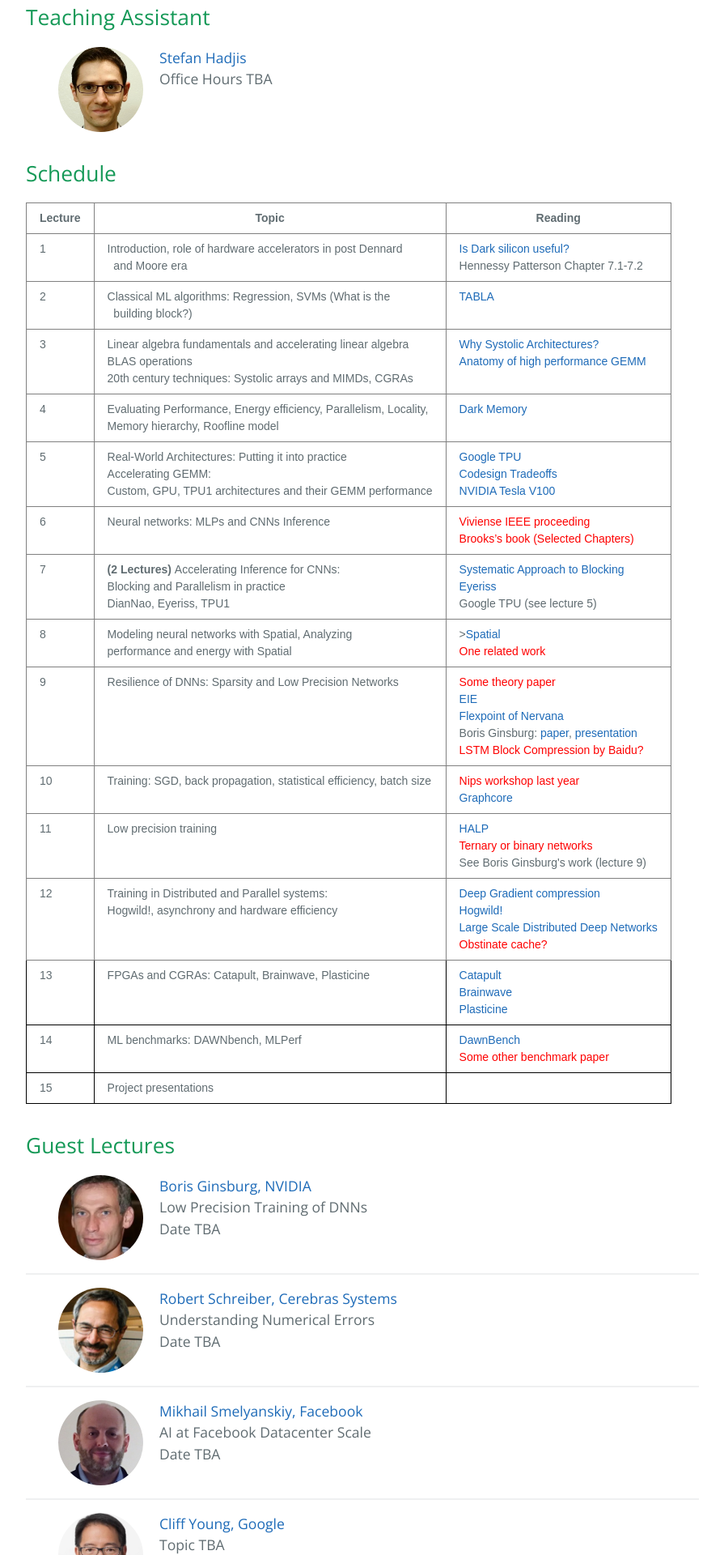
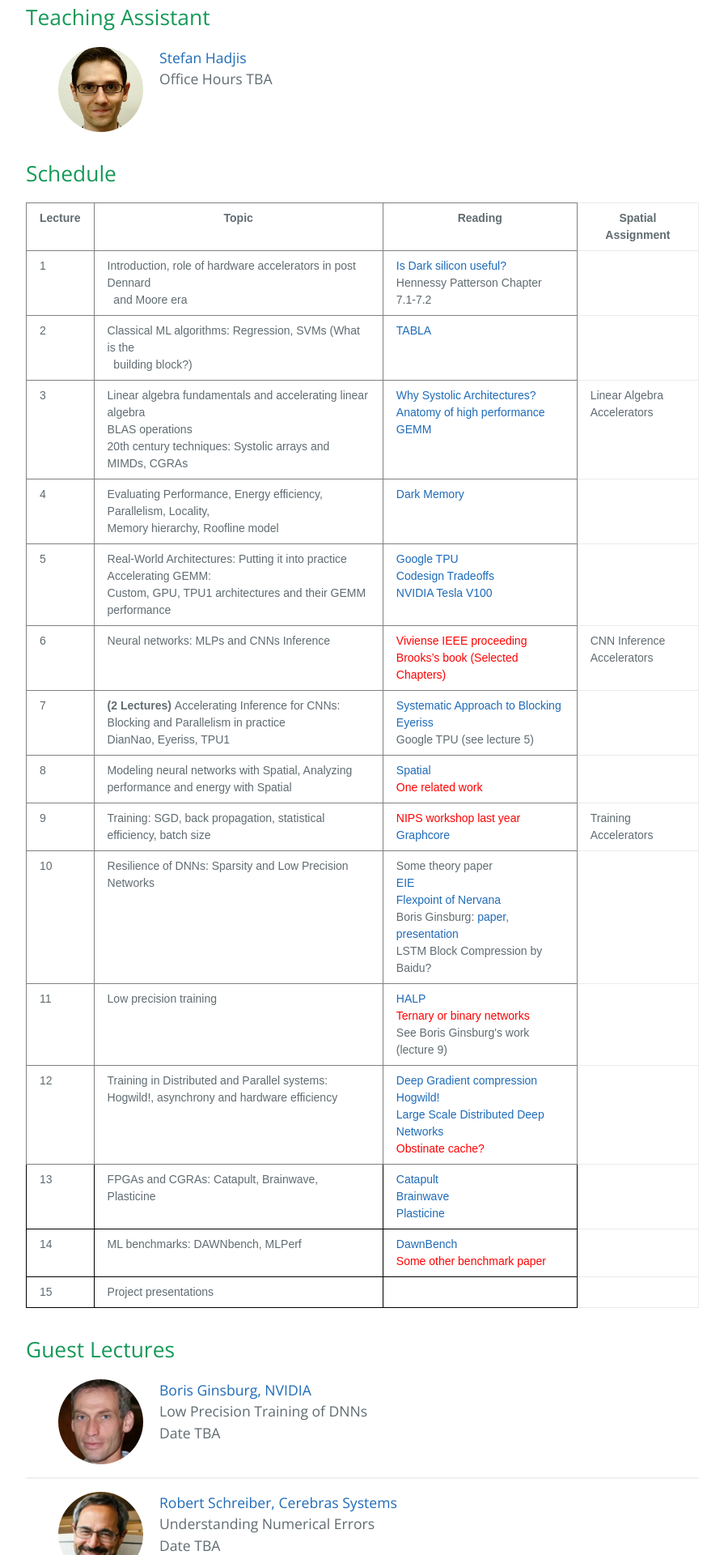
Before and after one commit to cs217/cs217.github.io, a Jekyll site: the page built from index.md, in a window 1280 px wide. Shown: the part 1252-3172 px from the top of the page at 81% size, without its empty margins (192-1087 px from the left). Built offline with Jekyll 4.4.1, drawn with Linux system fonts in a browser that asks for light colours; the repository's description, which GitHub fills in, is left out.

Commit message:
table edit

```diff
--- a/index.md
+++ b/index.md
@@ -25,87 +25,105 @@ This class meets TBA at [Gates TBD](https://campus-map.stanford.edu/?srch=Gates)
 .tg .tg-cpu2{border-color:#000000;vertical-align:top}
 .tg .tg-us36{border-color:inherit;vertical-align:top}
 .tg .tg-7btt{font-weight:bold;border-color:inherit;text-align:center;vertical-align:top}
+.tg .tg-amwm{font-weight:bold;text-align:center;vertical-align:top}
+.tg .tg-yw4l{vertical-align:top}
 </style>
 <table class="tg">
   <tr>
     <th class="tg-7btt">Lecture</th>
     <th class="tg-7btt">Topic</th>
     <th class="tg-7btt">Reading</th>
+    <th class="tg-amwm">Spatial Assignment</th>
   </tr>
   <tr>
     <td class="tg-us36">1</td>
     <td class="tg-us36">Introduction, role of hardware accelerators in post Dennard<br>&nbsp;&nbsp;and Moore era</td>
     <td class="tg-us36"><a href="https://ieeexplore.ieee.org/document/6241647/">Is Dark silicon useful?</a><br>Hennessy Patterson Chapter 7.1-7.2</td>
+    <td class="tg-yw4l"></td>
   </tr>
   <tr>
     <td class="tg-us36">2</td>
     <td class="tg-us36">Classical ML algorithms: Regression, SVMs (What is the<br>&nbsp;&nbsp;building block?)</td>
     <td class="tg-us36"><a href="https://www.cc.gatech.edu/~hadi/doc/paper/2015-tr-tabla.pdf">TABLA</a></td>
+    <td class="tg-yw4l"></td>
   </tr>
   <tr>
     <td class="tg-us36">3</td>
     <td class="tg-us36">Linear algebra fundamentals and accelerating linear algebra<br>BLAS operations<br>20th century techniques: Systolic arrays and MIMDs, CGRAs</td>
     <td class="tg-us36"><a href="http://www.eecs.harvard.edu/~htk/publication/1982-kung-why-systolic-architecture.pdf">Why Systolic Architectures?</a><br><a href="https://www.cs.utexas.edu/users/pingali/CS378/2008sp/papers/gotoPaper.pdf">Anatomy of high performance GEMM</a></td>
+    <td class="tg-yw4l">Linear Algebra<br>Accelerators</td>
   </tr>
   <tr>
     <td class="tg-us36">4</td>
     <td class="tg-us36">Evaluating Performance, Energy efficiency, Parallelism, Locality,<br>  Memory hierarchy, Roofline model </td>
     <td class="tg-us36"><a href="https://arxiv.org/abs/1602.04183">Dark Memory</a></td>
+    <td class="tg-yw4l"></td>
   </tr>
   <tr>
     <td class="tg-us36">5</td>
     <td class="tg-us36">Real-World Architectures: Putting it into practice<br>Accelerating GEMM:<br>Custom, GPU,  TPU1 architectures and their GEMM performance</td>
     <td class="tg-us36"><a href="https://arxiv.org/pdf/1704.04760.pdf">Google TPU</a><br><a href="https://ieeexplore.ieee.org/document/6212466/">Codesign Tradeoffs</a><br><a href="http://images.nvidia.com/content/volta-architecture/pdf/volta-architecture-whitepaper.pdf">NVIDIA Tesla V100</a></td>
+    <td class="tg-yw4l"></td>
   </tr>
   <tr>
     <td class="tg-us36">6</td>
     <td class="tg-us36">Neural networks: MLPs and CNNs Inference</td>
     <td class="tg-us36"><span style="color:rgb(254, 0, 0)">Viviense IEEE proceeding</span><br><span style="color:rgb(254, 0, 0)">Brooks’s book (Selected Chapters)</span></td>
+    <td class="tg-yw4l">CNN Inference<br>Accelerators</td>
   </tr>
   <tr>
     <td class="tg-us36">7</td>
     <td class="tg-us36"><span style="font-weight:bold">(2 Lectures) </span>Accelerating Inference for CNNs:<br>    Blocking and Parallelism in practice<br>    DianNao, Eyeriss, TPU1<br></td>
     <td class="tg-us36"><a href="https://arxiv.org/abs/1606.04209">Systematic Approach to Blocking</a><br><a href="https://people.csail.mit.edu/emer/papers/2016.06.isca.eyeriss_architecture.pdf">Eyeriss</a><br>Google TPU (see lecture 5)</td>
+    <td class="tg-yw4l"></td>
   </tr>
   <tr>
     <td class="tg-us36">8</td>
     <td class="tg-us36">Modeling neural networks with Spatial, Analyzing <br>  performance and energy with Spatial</td>
-    <td class="tg-us36">><a href="http://arsenalfc.stanford.edu/papers/spatial18.pdf">Spatial</a><br><span style="color:rgb(254, 0, 0)">One related work</span></td>
+    <td class="tg-us36"><a href="http://arsenalfc.stanford.edu/papers/spatial18.pdf">Spatial</a><br><span style="color:rgb(254, 0, 0)">One related work</span></td>
+    <td class="tg-yw4l"></td>
   </tr>
   <tr>
     <td class="tg-us36">9</td>
-    <td class="tg-us36">Resilience of DNNs: Sparsity and Low Precision Networks</td>
-    <td class="tg-us36"><span style="color:rgb(254, 0, 0)">Some theory paper</span><br><a href="https://arxiv.org/pdf/1602.01528.pdf">EIE</a><br><a href="https://arxiv.org/pdf/1711.02213.pdf">Flexpoint of Nervana</a><br>Boris Ginsburg: <a href="https://arxiv.org/abs/1708.03888">paper</a>, <a href="http://on-demand.gputechconf.com/gtc/2017/presentation/s7218-training-with-mixed-precision-boris-ginsburg.pdf">presentation</a><br><span style="color:rgb(254, 0, 0)">LSTM Block Compression by Baidu?</span></td>
+    <td class="tg-us36">Training: SGD, back propagation, statistical efficiency, batch size</td>
+    <td class="tg-us36"><span style="color:rgb(254, 0, 0)">NIPS workshop last year</span><br><a href="https://supercomputersfordl2017.github.io/Presentations/SimonKnowlesGraphCore.pdf">Graphcore</a></td>
+    <td class="tg-yw4l">Training<br>Accelerators</td>
   </tr>
   <tr>
     <td class="tg-us36">10</td>
-    <td class="tg-us36">Training: SGD, back propagation, statistical efficiency, batch size</td>
-    <td class="tg-us36"><span style="color:rgb(254, 0, 0)">Nips workshop last year</span><br><a href="https://supercomputersfordl2017.github.io/Presentations/SimonKnowlesGraphCore.pdf">Graphcore</a></td>
+    <td class="tg-us36">Resilience of DNNs: Sparsity and Low Precision Networks</td>
+    <td class="tg-us36">Some theory paper<br><a href="https://arxiv.org/pdf/1602.01528.pdf">EIE</a><br><a href="https://arxiv.org/pdf/1711.02213.pdf">Flexpoint of Nervana</a><br>Boris Ginsburg: <a href="https://arxiv.org/abs/1708.03888">paper</a>, <a href="http://on-demand.gputechconf.com/gtc/2017/presentation/s7218-training-with-mixed-precision-boris-ginsburg.pdf">presentation</a><br>LSTM Block Compression by Baidu?</td>
+    <td class="tg-yw4l"></td>
   </tr>
   <tr>
     <td class="tg-us36">11</td>
     <td class="tg-us36">Low precision training</td>
     <td class="tg-us36"><a href="https://arxiv.org/abs/1803.03383">HALP</a><br><span style="color:rgb(254, 0, 0)">Ternary or binary networks</span><br>See Boris Ginsburg's work (lecture 9)</td>
+    <td class="tg-yw4l"></td>
   </tr>
   <tr>
     <td class="tg-us36">12</td>
     <td class="tg-us36">Training in Distributed and Parallel systems:  <br>Hogwild!, asynchrony and hardware efficiency</td>
     <td class="tg-us36"><a href="https://arxiv.org/abs/1712.01887">Deep Gradient compression</a><br><a href="https://people.eecs.berkeley.edu/~brecht/papers/hogwildTR.pdf">Hogwild!</a><br><a href="https://static.googleusercontent.com/media/research.google.com/en//archive/large_deep_networks_nips2012.pdf">Large Scale Distributed Deep Networks</a><br><span style="color:rgb(254, 0, 0)">Obstinate cache?</span></td>
+    <td class="tg-yw4l"></td>
   </tr>
   <tr>
     <td class="tg-cpu2">13</td>
     <td class="tg-cpu2">FPGAs and CGRAs: Catapult, Brainwave, Plasticine</td>
     <td class="tg-cpu2"><a href="https://www.microsoft.com/en-us/research/wp-content/uploads/2016/10/Cloud-Scale-Acceleration-Architecture.pdf">Catapult</a><br><a href="https://www.microsoft.com/en-us/research/uploads/prod/2018/03/mi0218_Chung-2018Mar25.pdf">Brainwave</a><br><a href="http://dawn.cs.stanford.edu/pubs/plasticine-isca2017.pdf">Plasticine</a></td>
+    <td class="tg-yw4l"></td>
   </tr>
   <tr>
     <td class="tg-cpu2">14</td>
     <td class="tg-cpu2">ML benchmarks: DAWNbench, MLPerf</td>
     <td class="tg-cpu2"><a href="https://cs.stanford.edu/~matei/papers/2017/nips_sysml_dawnbench.pdf">DawnBench</a><br><span style="color:rgb(254, 0, 0)">Some other benchmark paper</span></td>
+    <td class="tg-yw4l"></td>
   </tr>
   <tr>
     <td class="tg-cpu2">15</td>
     <td class="tg-cpu2">Project presentations</td>
     <td class="tg-cpu2"></td>
+    <td class="tg-yw4l"></td>
   </tr>
 </table>
 
@@ -154,7 +172,7 @@ This class meets TBA at [Gates TBD](https://campus-map.stanford.edu/?srch=Gates)
 </div>
 <div class="card">
 <a class="talkdate" href="./young_lecture">Cliff Young, Google</a> <br>
-<span class="speaker">Topic TBA</span> <br>
+<span class="speaker">MLPerf</span> <br>
 <span class="speakerposition">Date TBA</span>
 </div>
 </div>
```
